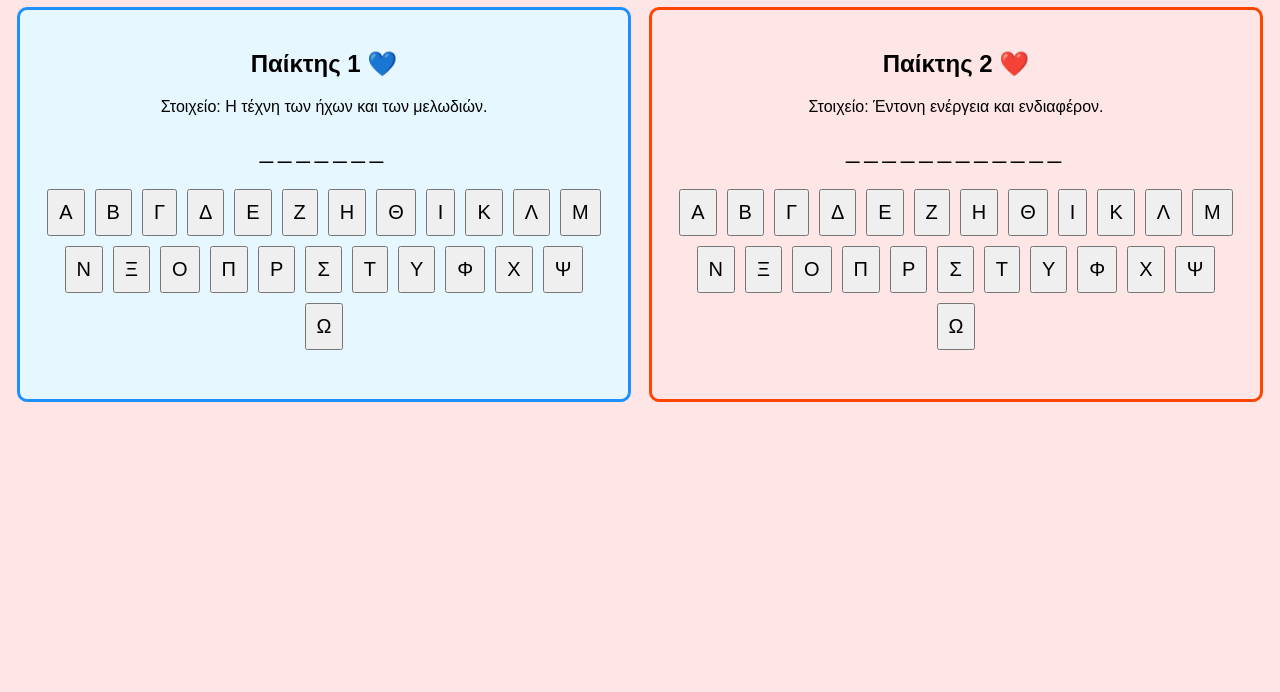
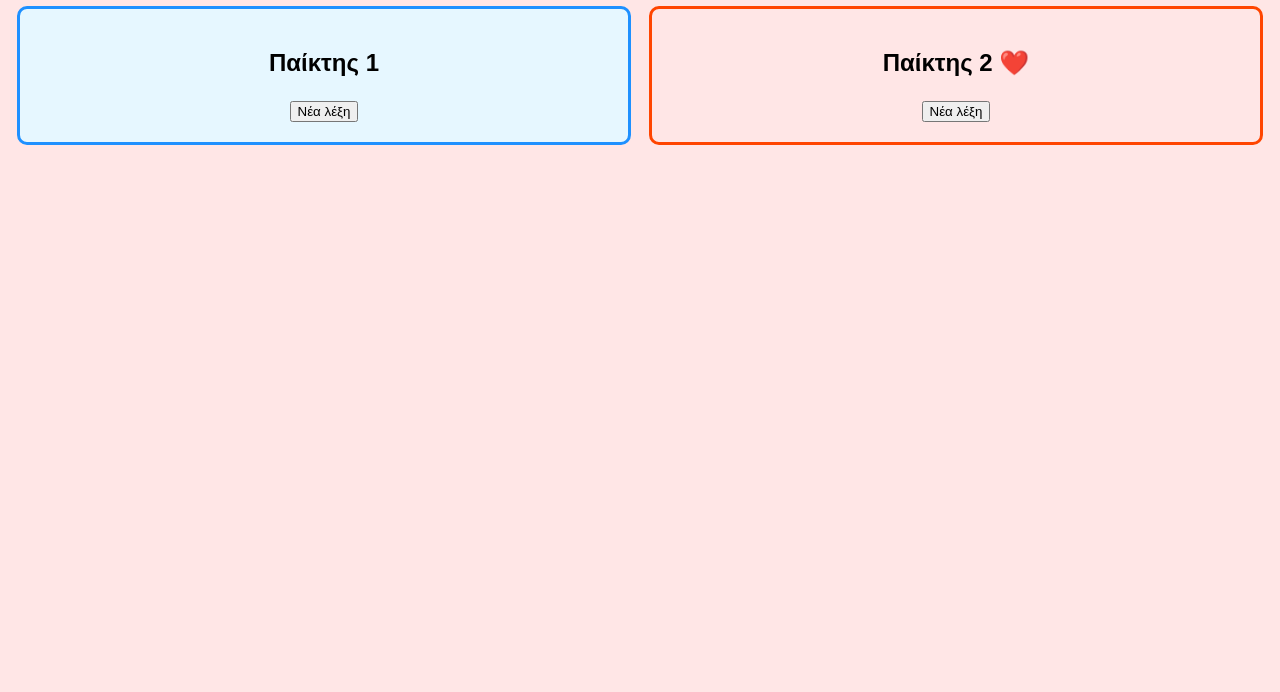
Before and after one commit to pdomvros/love-hangman-gr, a plain HTML site: page index.html in a window 1280 px wide. Shown: the part 108-800 px from the top of the page. Drawn offline with Linux system fonts and the light colour scheme.

Commit message:
Update index.html

```diff
--- a/index.html
+++ b/index.html
@@ -4,7 +4,6 @@
     <meta charset="UTF-8">
     <meta name="viewport" content="width=device-width, initial-scale=1.0">
     <title>Κρεμάλα της Αγάπης</title>
-   <p>Δημιουργία: Παναγιώτης Δόμβρος 2025 (CC BY-NC)</p>
     <style>
         body {
             font-family: Arial, sans-serif;
@@ -23,7 +22,6 @@
             width: 45%;
             border: 3px solid black;
             padding: 20px;
-            background-color: white;
             border-radius: 10px;
         }
         .word-display {
@@ -50,16 +48,18 @@
     </style>
 </head>
 <body>
-    <h1>Κρεμάλα της Αγάπης 💘🎮</h1>
+    <h1>Κρεμάλα της Αγάπης </h1>
+    <p>Δημιουργία: Παναγιώτης Δόμβρος 2025 (CC BY-NC)</p>
 
     <div class="game-container">
         <div class="player player1">
-            <h2>Παίκτης 1 💙</h2>
+            <h2>Παίκτης 1 </h2>
             <p id="hint1"></p>
             <p class="word-display" id="word1"></p>
             <pre class="hangman" id="hangman1"></pre>
             <div class="keyboard" id="keyboard1"></div>
             <p id="message1" class="win-message"></p>
+            <button id="newWord1">Νέα λέξη</button>
         </div>
 
         <div class="player player2">
@@ -69,6 +69,8 @@
             <pre class="hangman" id="hangman2"></pre>
             <div class="keyboard" id="keyboard2"></div>
             <p id="message2" class="win-message"></p>
+            <button id="newWord2">Νέα λέξη</button>
+
         </div>
     </div>
 
@@ -76,30 +78,10 @@
     <audio id="successSound" src="success-sound.mp3"></audio>
 
     <script>
-        const words = [
-            { word: "ΑΓΑΠΗ", hint: "Έντονο συναίσθημα στοργής." },
-            { word: "ΕΡΩΤΑΣ", hint: "Βαθύ συναίσθημα αγάπης και έλξης." },
-            { word: "ΡΟΜΑΝΤΙΚΟ", hint: "Αυτό που δημιουργεί συναισθήματα τρυφερότητας." },
-            { word: "ΠΑΘΟΣ", hint: "Έντονη επιθυμία ή συναίσθημα." },
-            { word: "ΣΥΝΑΙΣΘΗΜΑ", hint: "Κατάσταση της ψυχής." },
-            { word: "ΦΙΛΙΑ", hint: "Αμοιβαία στοργή και εμπιστοσύνη." },
-            { word: "ΕΝΘΟΥΣΙΑΣΜΟΣ", hint: "Έντονη ενέργεια και ενδιαφέρον." },
-            { word: "ΑΦΗΓΗΣΗ", hint: "Η τέχνη της αφήγησης ιστοριών." },
-            { word: "ΕΛΠΙΔΑ", hint: "Η πίστη σε κάτι καλύτερο." },
-            { word: "ΟΝΕΙΡΟ", hint: "Εικόνες και σκέψεις στον ύπνο." },
-            { word: "ΧΑΡΑ", hint: "Έντονο συναίσθημα ευτυχίας." },
-            { word: "ΚΑΜΠΑΝΑ", hint: "Συσκευή που κάνει ήχο για προειδοποίηση." },
-            { word: "ΜΟΥΣΙΚΗ", hint: "Η τέχνη των ήχων και των μελωδιών." },
-            { word: "ΦΩΤΟΓΡΑΦΙΑ", hint: "Η τέχνη της λήψης εικόνων." },
-            { word: "ΑΣΤΕΡΙ", hint: "Ουράνιο σώμα που λάμπει τη νύχτα." },
-            { word: "ΘΑΛΑΣΣΑ", hint: "Μεγάλη μάζα αλμυρού νερού." },
-            { word: "ΟΥΡΑΝΟΣ", hint: "Ο χώρος πάνω από τη γη." },
-            { word: "ΓΕΛΙΟ", hint: "Ήχος που εκφράζει ευτυχία." },
-            { word: "ΦΩΤΙΑ", hint: "Φωτεινή και θερμή φλόγα." },
-            { word: "ΑΝΘΟΣ", hint: "Το όμορφο μέρος ενός φυτού." }
-        ];
+        const words = [ /* ... (η ίδια λίστα λέξεων) ... */ ];
 
         function setupGame(playerId) {
+            let gameStarted = false; // Flag to track if the game has started for the player
             let randomIndex = Math.floor(Math.random() * words.length);
             let wordObject = words[randomIndex];
             let word = wordObject.word;
@@ -107,23 +89,27 @@
             document.getElementById(`word${playerId}`).textContent = displayWord;
             document.getElementById(`hint${playerId}`).textContent = "Στοιχείο: " + wordObject.hint;
             let mistakes = 0;
-            let hangmanStages = [
-                "\n\n\n\n",
-                "\n\n\n__|__",
-                "  |\n  |\n__|__",
-                "  O\n  |\n  |\n__|__",
-                "  O\n /|\n  |\n__|__",
-                "  O\n /|\\\n  |\n__|__",
-                "  O\n /|\\\n  |\n / \\ \n__|__"
-            ];
+            let hangmanStages = [ /* ... (οι ίδιες εικόνες κρεμάλας) ... */ ];
 
             let keyboardDiv = document.getElementById(`keyboard${playerId}`);
             keyboardDiv.innerHTML = "";
+
+            document.getElementById(`newWord${playerId}`).addEventListener("click", () => {
+                if (!gameStarted) {
+                    randomIndex = Math.floor(Math.random() * words.length);
+                    wordObject = words[randomIndex];
+                    word = wordObject.word;
+                    displayWord = "_".repeat(word.length);
+                    document.getElementById(`word${playerId}`).textContent = displayWord;
+                    document.getElementById(`hint${playerId}`).textContent = "Στοιχείο: " + wordObject.hint;
+                }
+            });
 
             "ΑΒΓΔΕΖΗΘΙΚΛΜΝΞΟΠΡΣΤΥΦΧΨΩ".split('').forEach(letter => {
                 let button = document.createElement("button");
                 button.textContent = letter;
                 button.addEventListener("click", () => {
+                    gameStarted = true; // Set the flag when a letter is chosen
                     if (word.includes(letter)) {
                         let newDisplay = displayWord.split("").map((char, i) => (word[i] === letter ? letter : char)).join("");
                         displayWord = newDisplay;
@@ -131,7 +117,7 @@
                     } else {
                         mistakes++;
                         document.getElementById(`hangman${playerId}`).textContent = hangmanStages[mistakes];
-                        document.getElementById("fail-sound.mp3").play();
+                        document.getElementById("failSound").play();
                     }
                     button.disabled = true;
 
@@ -139,8 +125,8 @@
                         freezeGame(playerId === 1 ? 2 : 1);
                     }
                     if (!displayWord.includes("_")) {
-                        document.getElementById(`message${playerId}`).textContent = "ΜΠΡΑΒΟ! Κέρδισες! 🎉😍";
-                        document.getElementById("sound.mp3").play();
+                        document.getElementById(`message${playerId}`).textContent = "ΜΠΡΑΒΟ! Κέρδισες! ";
+                        document.getElementById("successSound").play();
                         freezeGame(playerId === 2 ? 1 : 2);
                     }
                 });
```
